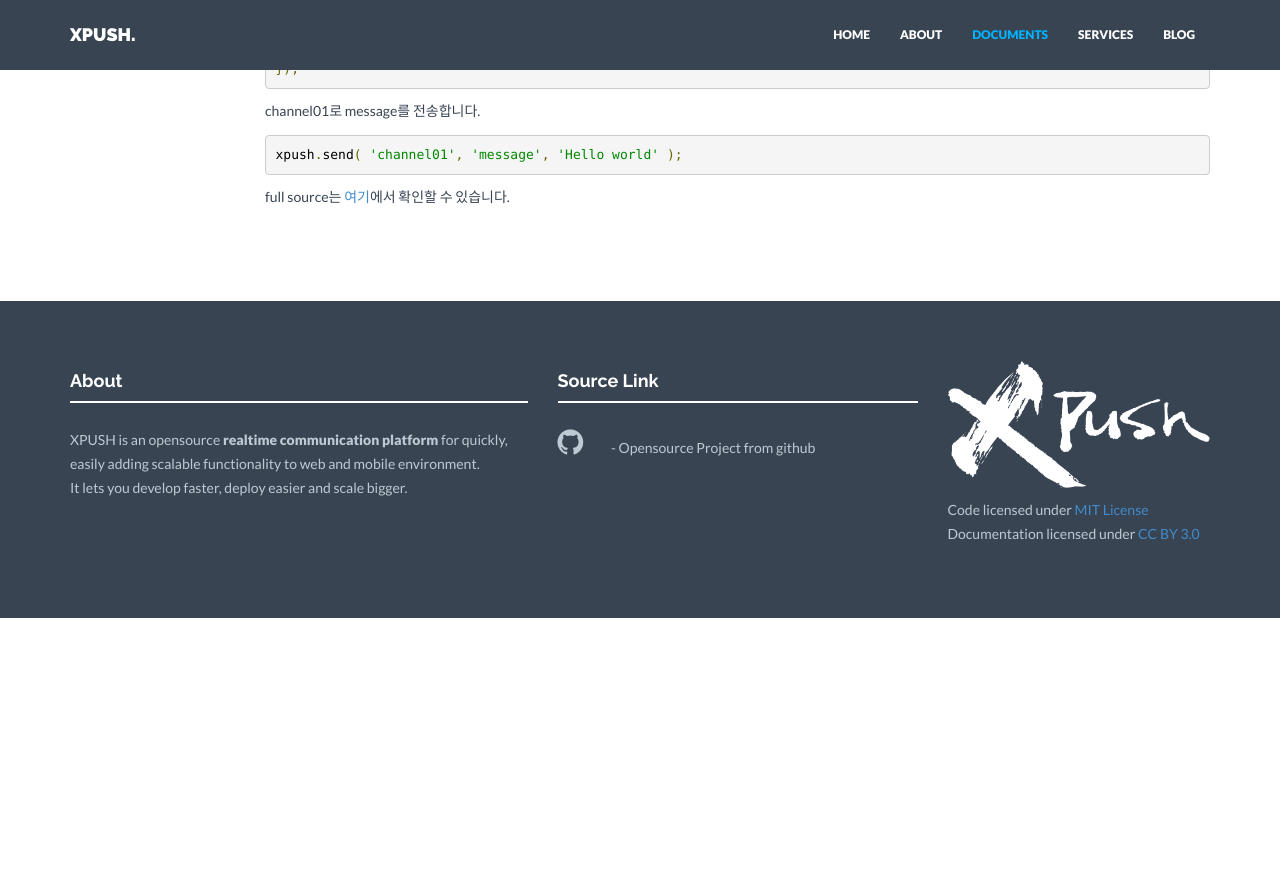
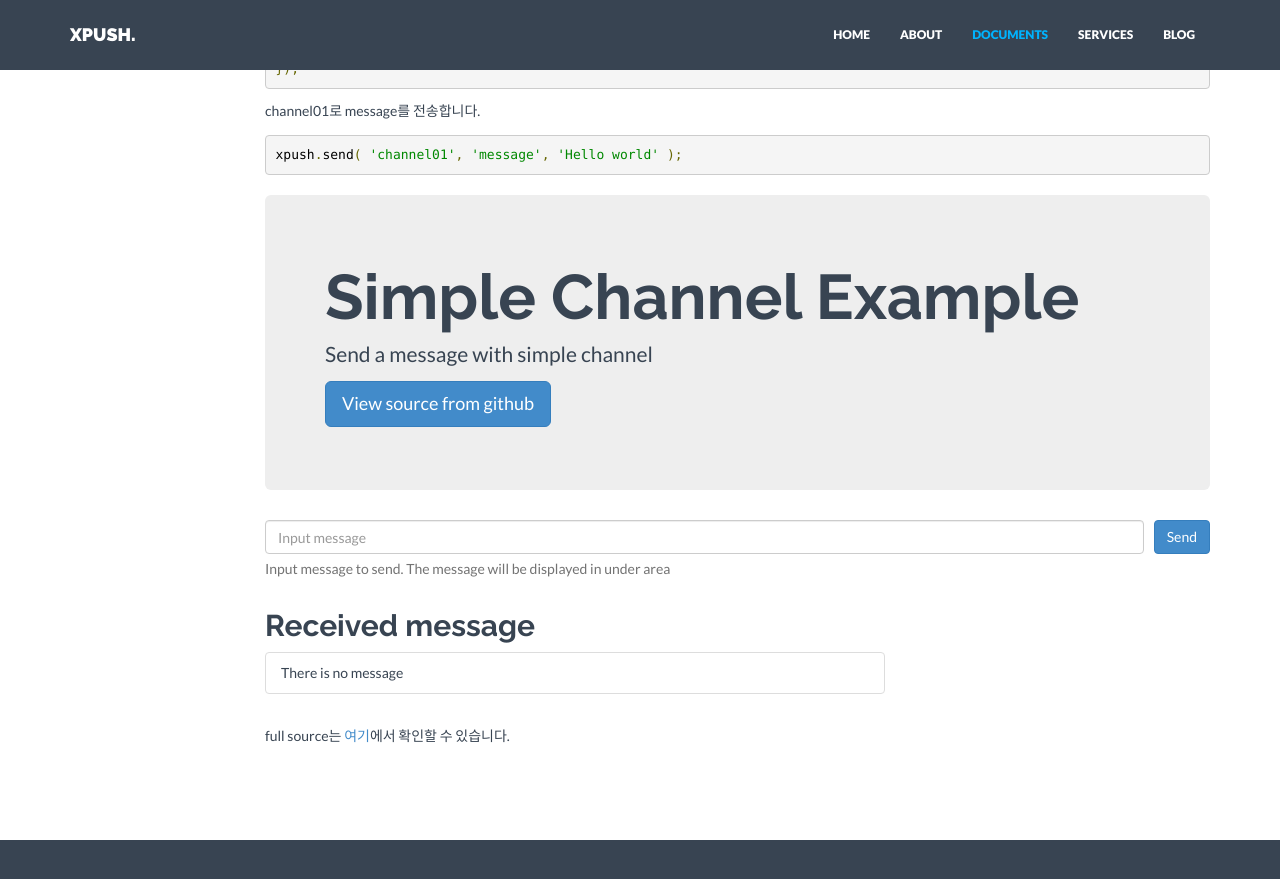
Before and after one commit to xpush/xpush.github.io, a Jekyll site: the page built from doc/quick-start/index.md, in a window 1280 px wide and 900 px high, scrolled down 1104 px. Shown: the top 879 px of the window. Built offline with Jekyll 4.4.1, drawn with Linux system fonts in a browser that asks for light colours; nearby versions of some CDN libraries; before the commit the page ends 1722 px from its top, so only the background shows below that.

Commit message:
:gem: Add sample source

```diff
--- a/doc/quick-start/index.md
+++ b/doc/quick-start/index.md
@@ -72,6 +72,77 @@
 <code class="prettyprint">xpush.send( 'channel01', 'message', 'Hello world' );</code>
 </pre>
 
+<script src="https://ajax.googleapis.com/ajax/libs/jquery/1.11.1/jquery.min.js"></script>
+
+<!-- xpush -->
+<script src="http://xpush.github.io/lib/dist/xpush.js"></script>
+
+<script type="text/javascript">
+// Create new xpush
+var xpush = new XPush('http://stalk-front-s01.cloudapp.net:8000', 'sample');
+
+$(document).ready( function(){
+	var preHtml = '<strong>Well done!</strong> ';
+	xpush.createSimpleChannel('channel01', function(){
+		var html =  preHtml + 'Create simple channel success';
+		$( "#alert" ).html(html);
+		$( "#alert" ).show();
+
+		xpush.on( 'message', function(channel, name, data){
+			data = decodeURIComponent( data );
+			$( "#alert" ).html(preHtml + data );
+
+			var newMessage = $( "#item" ).clone();
+			newMessage.attr( "id", Date.now() );
+			newMessage.html( data );
+
+			$( "#item" ).hide();
+			newMessage.appendTo( "#list" );
+			newMessage.show();
+
+			$( ".list-group-item-success" ).each(function(){
+				$(this).removeClass( "list-group-item-success" );
+			});
+			newMessage.addClass( "list-group-item-success" );
+		});
+	});
+});
+
+var send = function( ){
+	var msg = $( "#message" ).val();
+	xpush.send( 'channel01', 'message', encodeURIComponent( msg ) );
+	$( "#message" ).val('');
+};
+
+</script>
+
+<div class="row" style="margin-top:20px;">
+	<div class="col-sm-12">
+		<div class="jumbotron">
+	    <h1>Simple Channel Example</h1>
+	    <p>Send a message with simple channel</p>
+	    <p><a href="https://github.com/xpush/lib-xpush-web/blob/master/example/simple.html" class="btn btn-primary btn-lg" role="button">View source from github</a></p>
+	  </div>
+		<div id="alert" class="alert alert-success" role="alert" style="display:none">
+	  </div>
+
+		<div style="display:flex;">
+			<input class="form-control" placeholder="Input message" name="message" id="message" type="text" value=""/>
+			<button type="submit" id="form-button" class="btn btn-primary" style="margin-left:10px;" onclick="send();">Send</button>
+		</div>
+		<span class="help-block">Input message to send. The message will be displayed in under area</span>
+
+		<div class="row">
+			<div class="col-sm-8">
+				<h2>Received message</h2>
+				<ul id="list" class="list-group">
+					<li id="item" class="list-group-item">There is no message</li>
+				</ul>
+			</div>
+		</div>
+	</div>
+</div>
+
 full source는 [여기](https://github.com/xpush/lib-xpush-web/blob/master/example/simple.html)에서 확인할 수 있습니다.
 
 <script>
```
Also changed, not shown: doc/api/res/example/simple.html (+10 -7 lines).
